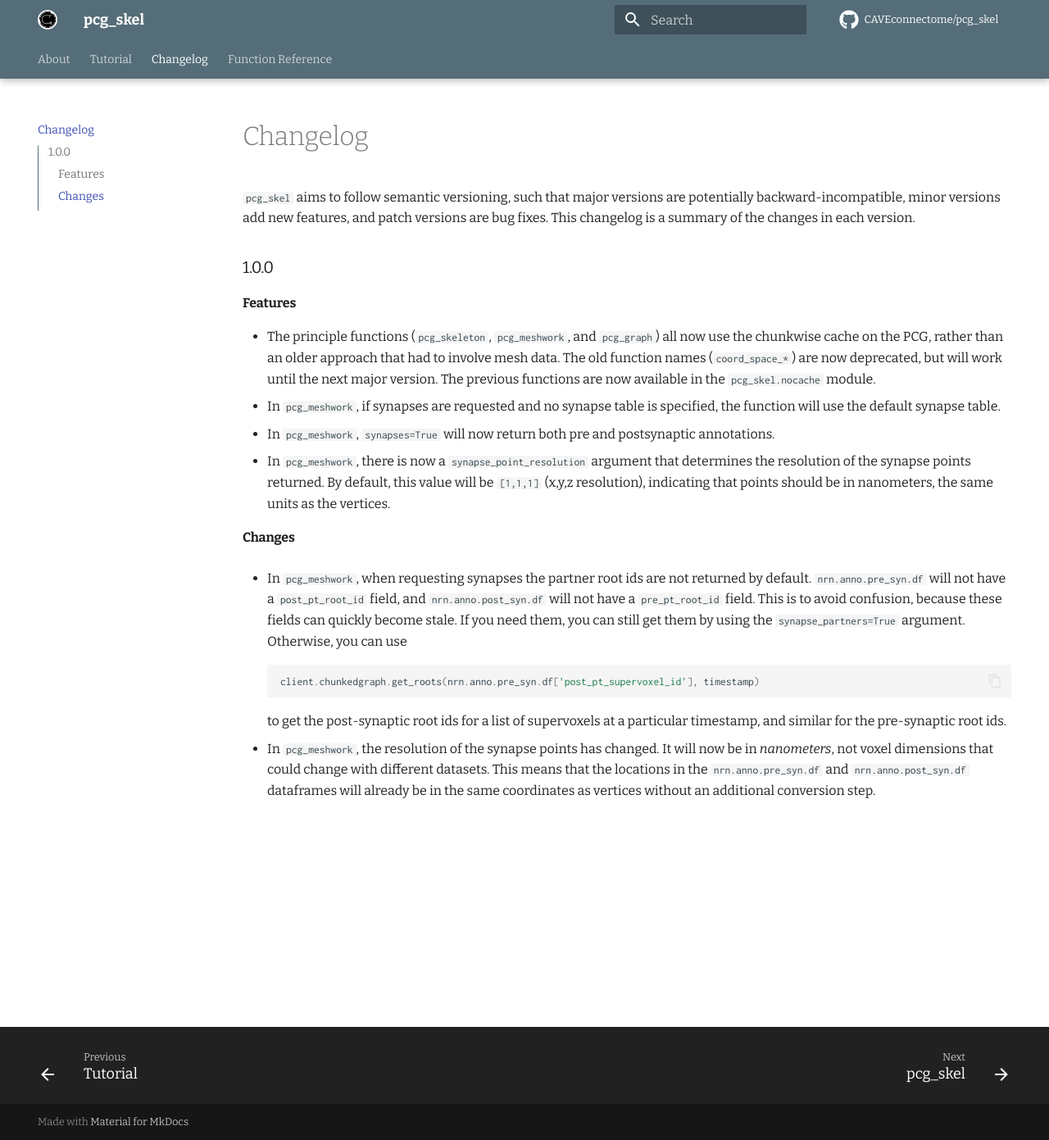
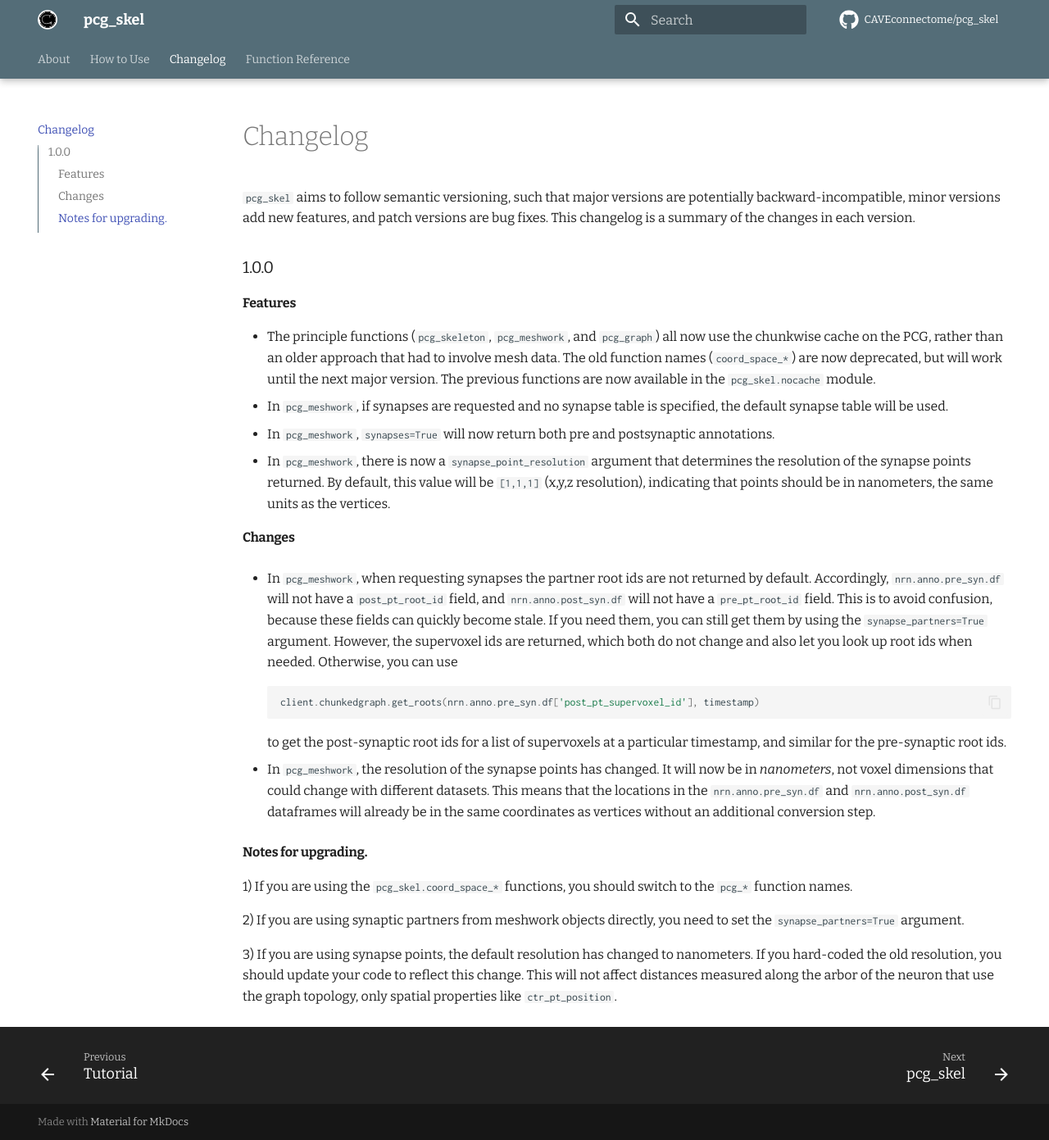
Before and after one commit to CAVEconnectome/pcg_skel, an MkDocs documentation site: the page built from docs/changelog.md, in a window 1280 px wide and 1391 px high. Shown: the whole window at 82% size. Built offline with MkDocs 1.6.1 and Material for MkDocs 9.7.7, drawn with Linux system fonts in a browser that asks for light colours; comment, search, counter and statistics services are not loaded.

Commit message:
Improve docs

````diff
--- a/docs/changelog.md
+++ b/docs/changelog.md
@@ -11,16 +11,17 @@ title: Changelog
 * The principle functions (`pcg_skeleton`, `pcg_meshwork`, and `pcg_graph`) all now use the chunkwise cache on the PCG, rather than an older approach that had to involve mesh data.
 The old function names (`coord_space_*`) are now deprecated, but will work until the next major version.
 The previous functions are now available in the `pcg_skel.nocache` module.
-* In `pcg_meshwork`, if synapses are requested and no synapse table is specified, the function will use the default synapse table.
+* In `pcg_meshwork`, if synapses are requested and no synapse table is specified, the default synapse table will be used.
 * In `pcg_meshwork`, `synapses=True` will now return both pre and postsynaptic annotations.
 * In `pcg_meshwork`, there is now a `synapse_point_resolution` argument that determines the resolution of the synapse points returned.
 By default, this value will be `[1,1,1]` (x,y,z resolution), indicating that points should be in nanometers, the same units as the vertices.
 
 ### Changes
 
-* In `pcg_meshwork`, when requesting synapses the partner root ids are not returned by default. `nrn.anno.pre_syn.df` will not have a `post_pt_root_id` field, and `nrn.anno.post_syn.df` will not have a `pre_pt_root_id` field.
+* In `pcg_meshwork`, when requesting synapses the partner root ids are not returned by default. Accordingly, `nrn.anno.pre_syn.df` will not have a `post_pt_root_id` field, and `nrn.anno.post_syn.df` will not have a `pre_pt_root_id` field.
 This is to avoid confusion, because these fields can quickly become stale.
 If you need them, you can still get them by using the `synapse_partners=True` argument.
+However, the supervoxel ids are returned, which both do not change and also let you look up root ids when needed.
 Otherwise, you can use
 
     ```python
@@ -30,3 +31,11 @@ Otherwise, you can use
     to get the post-synaptic root ids for a list of supervoxels at a particular timestamp, and similar for the pre-synaptic root ids.
 
 * In `pcg_meshwork`, the resolution of the synapse points has changed. It will now be in *nanometers*, not voxel dimensions that could change with different datasets. This means that the locations in the `nrn.anno.pre_syn.df` and `nrn.anno.post_syn.df` dataframes will already be in the same coordinates as vertices without an additional conversion step.
+
+### Notes for upgrading.
+
+1) If you are using the `pcg_skel.coord_space_*` functions, you should switch to the `pcg_*` function names.
+
+2) If you are using synaptic partners from meshwork objects directly, you need to set the `synapse_partners=True` argument.
+
+3) If you are using synapse points, the default resolution has changed to nanometers. If you hard-coded the old resolution, you should update your code to reflect this change. This will not affect distances measured along the arbor of the neuron that use the graph topology, only spatial properties like `ctr_pt_position`.
--- a/mkdocs.yml
+++ b/mkdocs.yml
@@ -35,7 +35,9 @@ theme:
     - content.code.copy
 nav:
   - About: index.md
-  - Tutorial: getting-started.md
+  - How to Use:
+      - Background: background.md
+      - Tutorial: tutorial.md
   - Changelog: changelog.md
   - Function Reference:
     - reference/pcg_skel.md
@@ -60,6 +62,7 @@ markdown_extensions:
       baselevel: 2
       permalink: true
   - meta
+  - tables
 plugins:
   - search:
       lang: en
````
Also changed, not shown: docs/background.md (added, +34 -0 lines), docs/getting-started.md (deleted, +0 -25 lines), docs/index.md (+2 -0 lines), docs/tutorial.md (added, +127 -0 lines).
